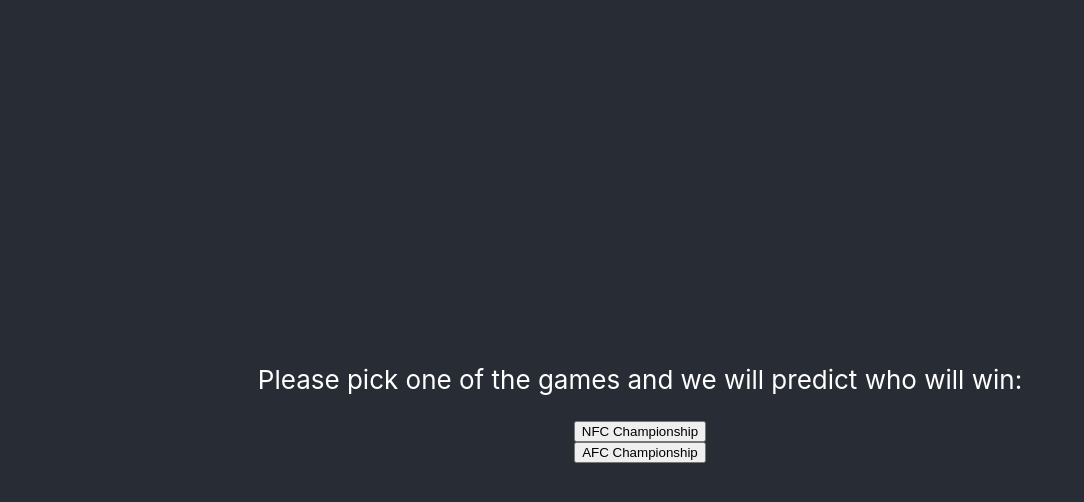
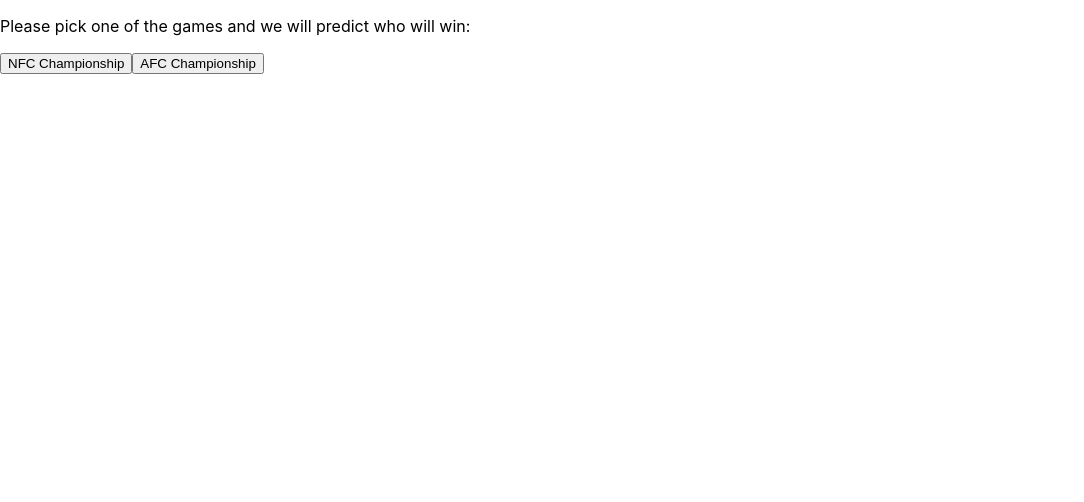
Before and after one commit to ciaranburr/Spike, a React (Create React App) app in the folder playoff-predictor/: page / in a window 1280 px wide. Shown: the top 502 px of the page, without its empty margins (0-1084 px from the left). Built offline with nearby package versions, Linux system fonts and the light colour scheme.

Commit message:
initialized different pages with different routes (not connected or decorated)

```diff
--- a/playoff-predictor/package.json
+++ b/playoff-predictor/package.json
@@ -6,6 +6,7 @@
     "cra-template": "1.2.0",
     "react": "^18.0.0",
     "react-dom": "^18.0.0",
+    "react-router-dom": "^7.1.3",
     "react-scripts": "5.0.1",
     "web-vitals": "^4.2.4"
   },
--- a/playoff-predictor/src/App.js
+++ b/playoff-predictor/src/App.js
@@ -1,18 +1,9 @@
-import logo from './logo.svg';
+import {AppRoutes} from './Routes'
 import './App.css';
 
 function App() {
   return (
-    <div className="App">
-      <header className="App-header">
-        {/* <img src={logo} className="App-logo" alt="logo" /> */}
-        <p>
-          Please pick one of the games and we will predict who will win:
-        </p>
-        <button>NFC Championship</button>
-        <button>AFC Championship</button>
-      </header>
-    </div>
+    <AppRoutes />
   );
 }
 
--- /dev/null
+++ b/playoff-predictor/src/Routes.js
@@ -0,0 +1,20 @@
+import {BrowserRouter as Router, Routes, Route} from 'react-router-dom'
+import {Home} from './pages/home'
+import {AfcChampionship} from './pages/AfcChampionship'
+import {NfcChampionship} from './pages/NfcChampionship'
+import {Loading} from './pages/Loading'
+
+{/* https://www.youtube.com/watch?v=xMYo9jaMah8 used to help set up routes*/}
+
+export const AppRoutes = () => {
+    return(
+        <Router>
+            <Routes>
+                <Route path="/" element={<Home />} />
+                <Route path="loading" element={<Loading />} />
+                <Route path="nfc" element={<NfcChampionship />} />
+                <Route path="afc" element={<AfcChampionship />} />
+            </Routes>
+        </Router>
+    )
+}
--- /dev/null
+++ b/playoff-predictor/src/pages/AfcChampionship.js
@@ -0,0 +1,5 @@
+export const AfcChampionship = () => {
+    return(
+        <p>hello</p>
+    );
+}
--- /dev/null
+++ b/playoff-predictor/src/pages/Loading.js
@@ -0,0 +1,8 @@
+import logo from '../logo.svg';
+
+
+export const Loading = () => {
+    return(
+            <img src={logo} className="App-logo" alt="logo" />
+    );
+}
--- /dev/null
+++ b/playoff-predictor/src/pages/NfcChampionship.js
@@ -0,0 +1,5 @@
+export const NfcChampionship = () => {
+    return(
+        <p>hi</p>
+    );
+}
--- /dev/null
+++ b/playoff-predictor/src/pages/home.js
@@ -0,0 +1,10 @@
+
+export const Home = () => {
+    return(
+        <div>
+            <p>Please pick one of the games and we will predict who will win:</p>
+            <button>NFC Championship</button>
+            <button>AFC Championship</button>
+        </div>
+    );
+}
```
Also changed, not shown: 1 other file (tests, documents, lock files or other folders).
